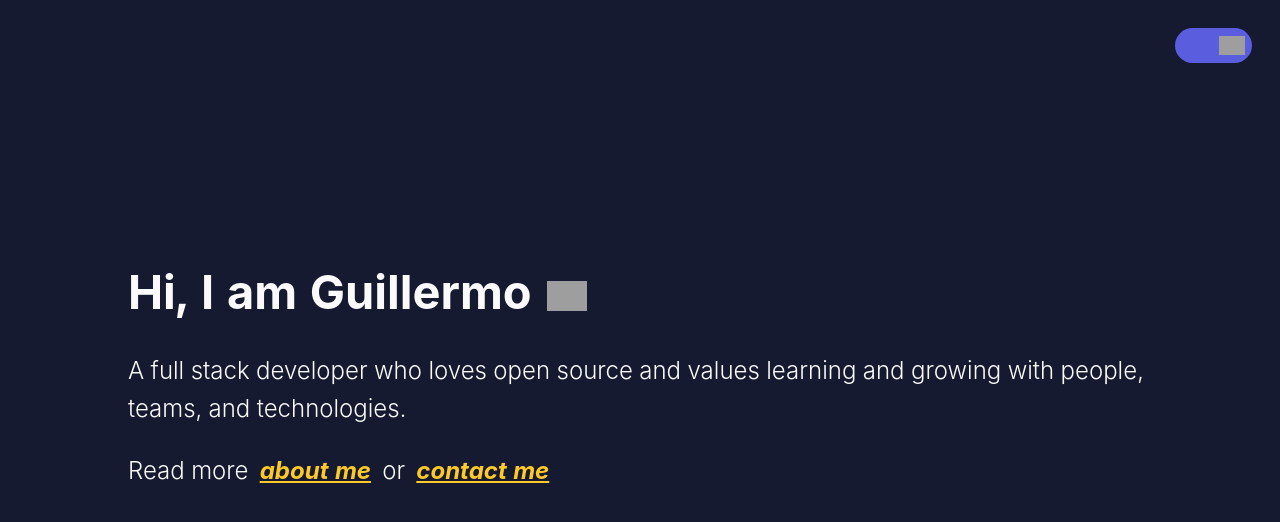
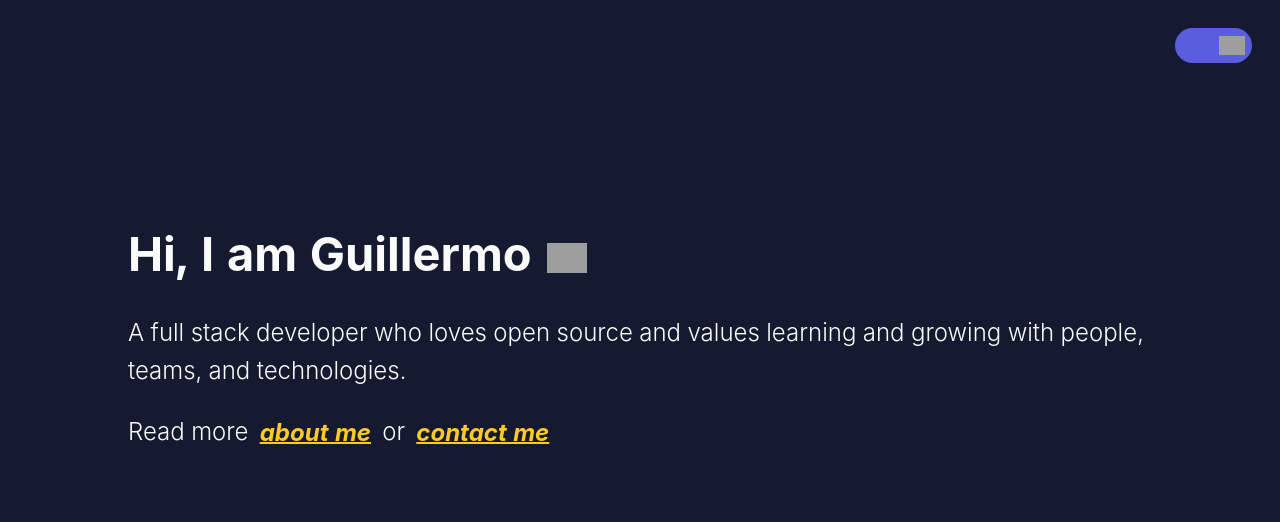
Before and after one commit to ggonzalezh/ggonzalezh-web, a Next.js app: page / in a window 1280 px wide. Shown: the top 522 px of the page. Built offline with nearby package versions, Linux system fonts and the light colour scheme; grey boxes are pictures that could not be loaded.

Commit message:
Fix responsive view

```diff
--- a/pages/About/Style.tsx
+++ b/pages/About/Style.tsx
@@ -1,6 +1,7 @@
 import styled from 'styled-components'
 
 const AboutContainer = styled.div`
+  margin-top: 10%;
   img {
     margin-left: 3px;
   }
--- a/pages/Contact/Index.tsx
+++ b/pages/Contact/Index.tsx
@@ -18,7 +18,7 @@ const Contact = ({ setCurrentPage, isDarkMode }) => {
     leave: { opacity: 0, transform: 'translate3d(-50%,0,0)' },
   })
   return (
-    <ContactDiv>
+    <div style={{ marginTop: '10%' }}>
       {transitions.map(({ item, props, key }) => {
         return (
           <animated.div style={props}>
@@ -96,7 +96,7 @@ const Contact = ({ setCurrentPage, isDarkMode }) => {
           </animated.div>
         )
       })}
-    </ContactDiv>
+    </div>
   )
 }
 
--- a/pages/Home/Style.tsx
+++ b/pages/Home/Style.tsx
@@ -3,7 +3,6 @@ import styled from 'styled-components'
 const Fullscreen = styled.div`
   margin-right: 10%;
   margin-left: 10%;
-  margin-top: 15%;
 `
 
 export default Fullscreen
--- a/pages/Intro/Index.tsx
+++ b/pages/Intro/Index.tsx
@@ -8,7 +8,7 @@ const Intro = ({ setCurrentPage }) => {
     leave: { opacity: 0 },
   })
   return (
-    <div>
+    <div style={{ marginTop: '15%' }}>
       {transitions.map(({ item, props, key }) => {
         return (
           <animated.div style={props}>
```
